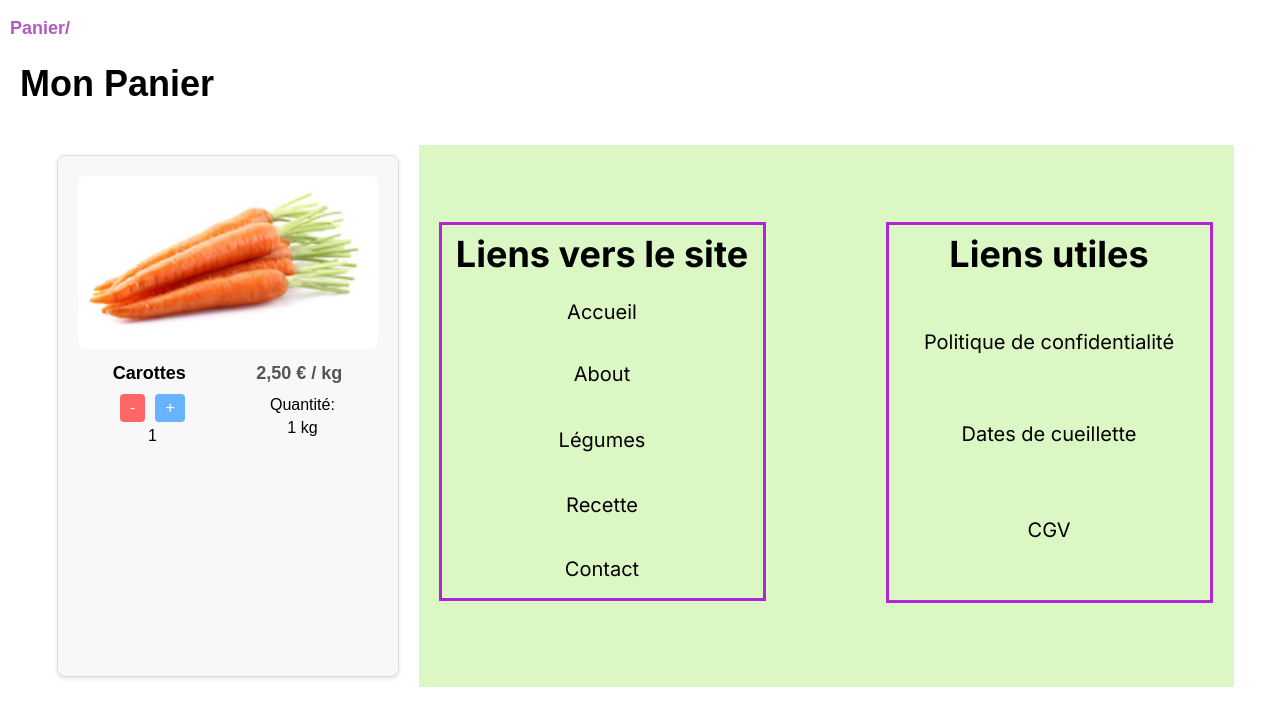
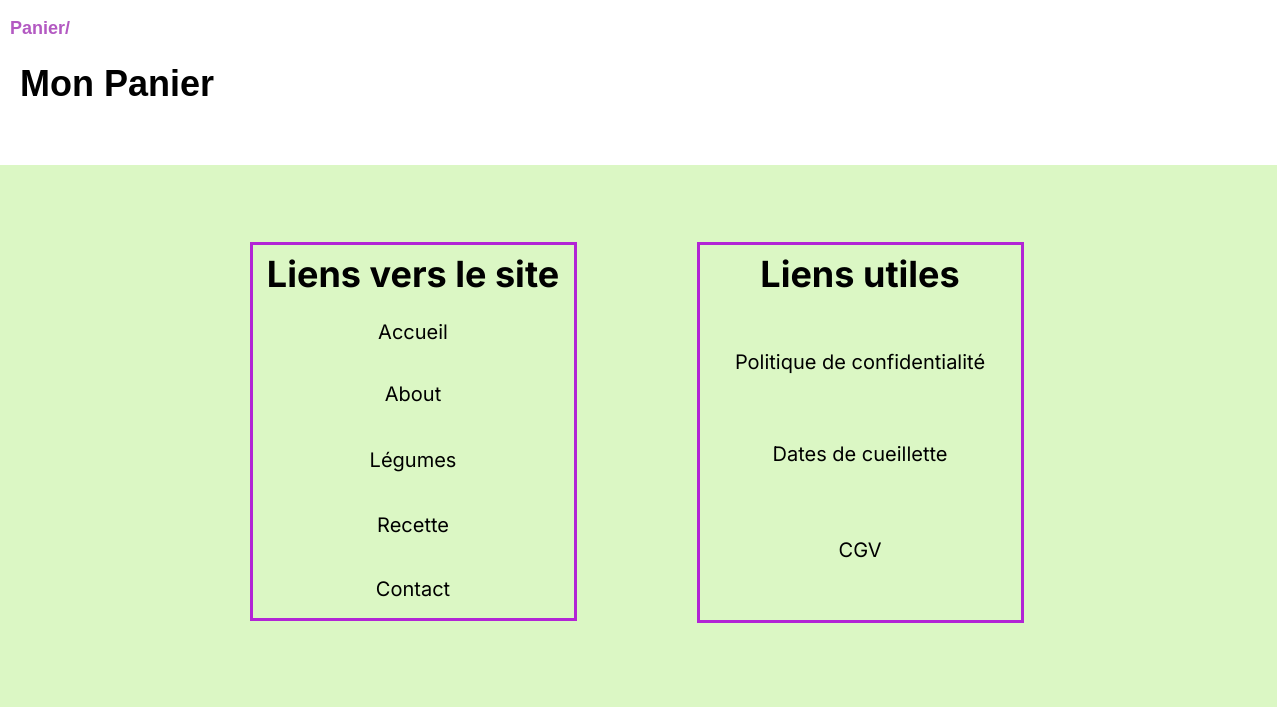
Before and after one commit to olivierperin/VEGGIES-, a PHP site: page /index.php?page=panier in a window 1280 px wide. Shown: the part 155-862 px from the top of the page. Run offline with PHP 8.4, Linux system fonts and the light colour scheme.

Commit message:
update20mai

```diff
--- a/pages/panier.php
+++ b/pages/panier.php
@@ -7,52 +7,11 @@
 
 <div class="home flex">
 
-  <section class="legumes">
+  <section class="lignescomm">
 
-    <div class="rowleg">
+    <div class="lignecomm">
+    </div>
 
-      <div class="vignette">
+  </section>
 
-        <img src="./assets/images/carottes.jpg" alt="Carottes">
-
-        <div class="nometprix">
-            <div class="textvignette">
-                <div class="nomleg">
-                  Carottes
-                  </div>
-        </div>
-
-            <div class="prixcont">
-                <div class="prixtext">
-
-                2,50 € / kg
-                  </div>
-                </div>
-
-           </div>
-
-        <div class="qteplusoumoins">
-        <div class="quantiteettext">
-          <div class="quantitetextcont">
-
-            Quantité:
-            </div>
-           <div class="quantitetext">
-
-            1 kg
-            </div>
-          </div>
-          <div class="plusoumoinsqte">
-            <div class="quantiteqtecont">
-
-            <span class="quantiteqteaff">1</span>
-            </div>
-
-          <div class="quantiteplusmoinscont">
-          <button class="quantitemoinscont">-</button>
-          <button class="quantitepluscont">+</button>
-          </div>
-          </div>
-          </div>
-
-          </div>
+</div>
```
